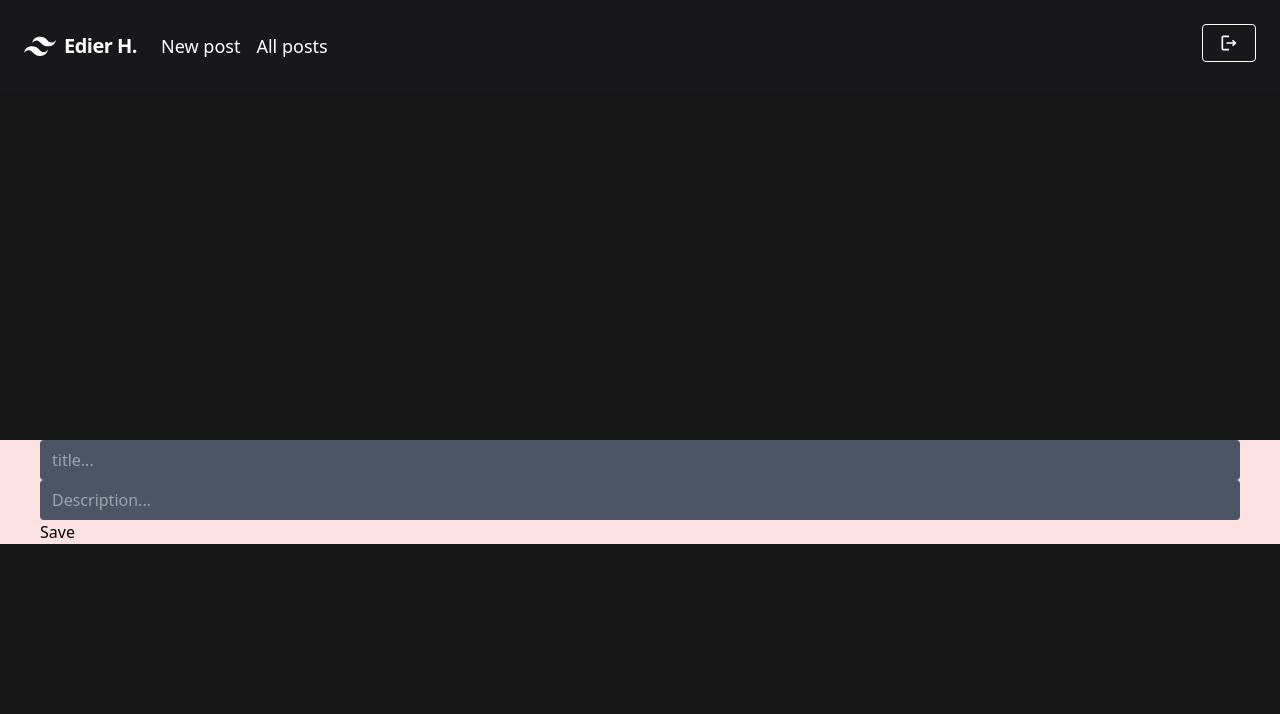
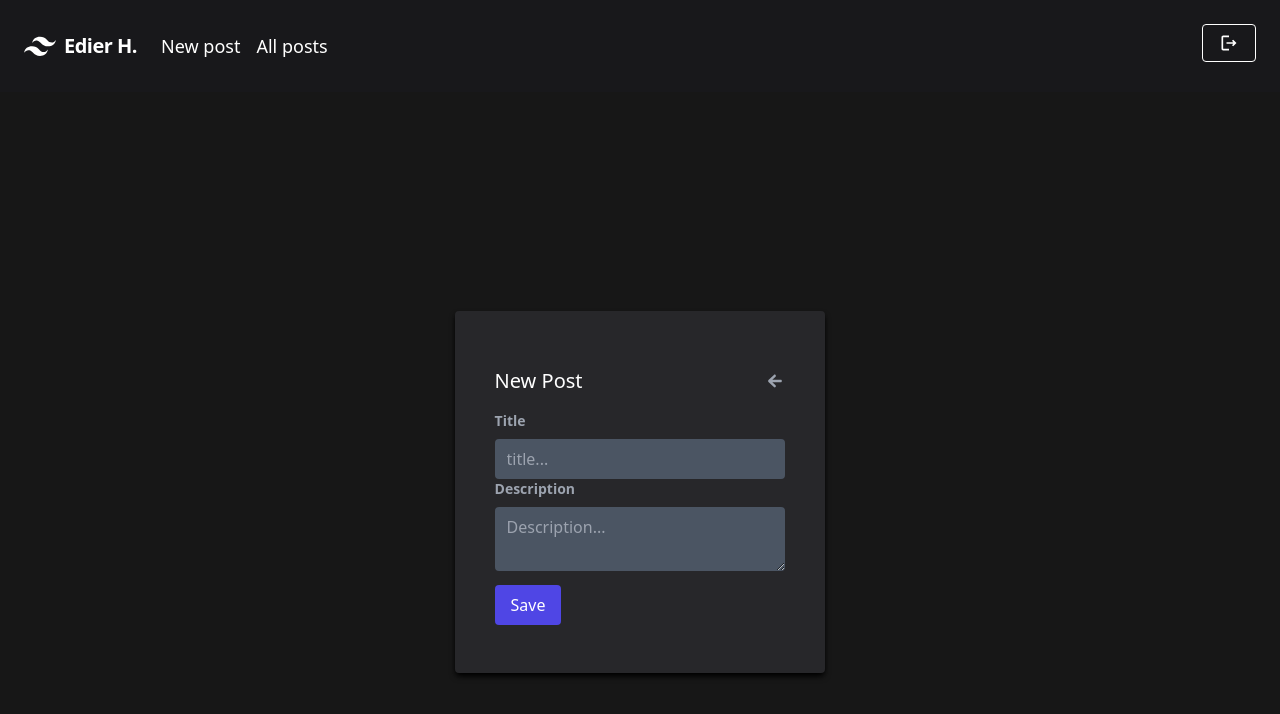
Before and after one commit to eideard-hm/mern-context-crud, a React (Vite) app in the folder client/: page /post in a window 1280 px wide. Shown: the top 714 px of the page. Built offline with nearby package versions, Linux system fonts and the light colour scheme; no server answers.

Commit message:
Added the form for update and get the data by id

```diff
--- /dev/null
+++ b/client/src/components/FormFormik.jsx
@@ -0,0 +1,68 @@
+import { Formik, Form, Field, ErrorMessage } from 'formik'
+import { object, string } from 'yup'
+
+const FormFormik = ({ post, handleSubmitFormik }) => {
+
+    const handleValidationSchema = () => {
+        return object({
+            title: string()
+                .required("Field title is required")
+                .max(100, "The maximum number of characters is 100")
+                .min(5, "The minimum number of characters is 5"),
+            description: string()
+                .required("Field description is required")
+                .min(5, "The minimum number of characters is 5")
+        })
+    }
+    return (
+        <Formik initialValues={post}
+            validationSchema={handleValidationSchema}
+            onSubmit={handleSubmitFormik}
+            enableReinitialize={true}>
+
+            {({ isSubmitting, handleSubmit }) => (
+                <Form onSubmit={handleSubmit}>
+                    <label
+                        htmlFor="title"
+                        className="text-sm block font-bold mb-2 text-gray-400">
+                        Title
+                    </label>
+                    <Field name="title"
+                        placeholder="title..."
+                        className='px-3 py-2 focus:outline-none rounded bg-gray-600 text-white w-full' />
+                    <ErrorMessage name='title'
+                        component='p'
+                        className='text-red-400 text-sm' />
+
+                    <label
+                        htmlFor="description"
+                        className="text-sm block font-bold mb-2 text-gray-400">
+                        Description
+                    </label>
+                    <Field name="description"
+                        placeholder="Description..."
+                        component="textarea"
+                        className='px-3 py-2 focus:outline-none rounded bg-gray-600 text-white w-full' />
+                    <ErrorMessage name='description'
+                        component='p'
+                        className='text-red-400 text-sm' />
+
+                    <button
+                        type="submit"
+                        className="bg-indigo-600 hover:bg-indigo-500 px-4 py-2 rounded mt-2 mb-2 text-white focus:outline-none disabled:bg-indigo-400"
+                        disabled={isSubmitting} >
+                        {isSubmitting
+                            ?
+                            <AiOutlineLoading3Quarters className="animate-spin h-5 w-5" />
+                            :
+                            "Save"
+                        }
+                    </button>
+                </Form>
+            )}
+
+        </Formik>
+    )
+}
+
+export default FormFormik
--- a/client/src/pages/HomePage.jsx
+++ b/client/src/pages/HomePage.jsx
@@ -19,7 +19,7 @@ const HomePage = () => {
         :
         <div>
           <div className='py-2'>
-            <NavLink to="/post" className="inline-block text-sm px-4 py-2 leading-none border rounded text-black border-zinc-800 font-semibold hover:text-zinc-600 hover:border-zinc-600 mt-4 lg:mt-0">
+            <NavLink to="/post" className="inline-block text-sm px-4 py-2 leading-none border rounded text-white border-zinc-800 font-semibold hover:text-zinc-400 hover:border-zinc-400 mt-4 lg:mt-0">
               <FaPlus size={20} />
             </NavLink>
           </div>
--- a/client/src/pages/PostFom.jsx
+++ b/client/src/pages/PostFom.jsx
@@ -1,9 +1,9 @@
 import { useEffect, useState } from 'react'
-import { useNavigate, useParams } from 'react-router-dom'
-import { Formik, Form, Field, ErrorMessage } from 'formik'
-import { object, string } from 'yup'
+import { Link, useNavigate, useParams } from 'react-router-dom'
+import toast from 'react-hot-toast'
+import { IoMdArrowRoundBack } from 'react-icons/io'
 import { usePost } from '../hooks/usePost'
-import toast from 'react-hot-toast'
+import FormFormik from '../components/FormFormik'
 
 const initialState = {
   title: '',
@@ -23,18 +23,6 @@ const PostFom = () => {
     }
   }
 
-  const handleValidationSchema = () => {
-    return object({
-      title: string()
-        .required("Field title is required")
-        .max(100, "The maximum number of characters is 100")
-        .min(5, "The minimum number of characters is 5"),
-      description: string()
-        .required("Field description is required")
-        .min(5, "The minimum number of characters is 5")
-    })
-  }
-
   useEffect(() => {
     (async () => {
       if (id) {
@@ -50,35 +38,20 @@ const PostFom = () => {
   }, [])
 
   return (
-    <>
-      <Formik initialValues={post}
-        validationSchema={handleValidationSchema}
-        onSubmit={handleSubmitFormik}
-        enableReinitialize={true}>
+    <div className="flex items-center justify-center">
+      <div className="bg-zinc-800 p-10 shadow-md shadow-black rounded">
+        <header className="flex justify-between items-center py-4 text-white">
+          <h3 className="text-xl">New Post</h3>
+          <Link to="/" className="text-gray-400 text-sm hover:text-gray-300">
+            <IoMdArrowRoundBack size={20} />
+          </Link>
+        </header>
 
-        {({ handleSubmit }) => (
-          <Form onSubmit={handleSubmit}>
-            <Field name="title"
-              placeholder="title..."
-              className='px-3 py-2 focus:outline-none rounded bg-gray-600 text-white w-full' />
-            <ErrorMessage name='title'
-              component='p'
-              className='text-red-400 text-sm' />
+        <FormFormik post={post}
+          handleSubmitFormik={handleSubmitFormik} />
 
-            <Field name="description"
-              placeholder="Description..."
-              className='px-3 py-2 focus:outline-none rounded bg-gray-600 text-white w-full' />
-            <ErrorMessage name='description'
-              component='p'
-              className='text-red-400 text-sm' />
-
-            <button type='submit'>Save</button>
-          </Form>
-        )}
-
-      </Formik>
-
-    </>
+      </div>
+    </div>
   )
 }
 
--- a/client/src/routes/AppRoutes.jsx
+++ b/client/src/routes/AppRoutes.jsx
@@ -9,7 +9,7 @@ const AppRoutes = () => {
     <BrowserRouter>
       <Navbar branch='Edier H.' />
       <div className='bg-neutral-900 min-h-screen flex items-center justify-center'>
-        <div className='bg-red-100 container px-10 m-auto'>
+        <div className='px-10 container m-auto py-4'>
           <Routes>
             <Route path='/' element={<HomePage />} />
             <Route path='/post' element={<PostFom />} />
```
